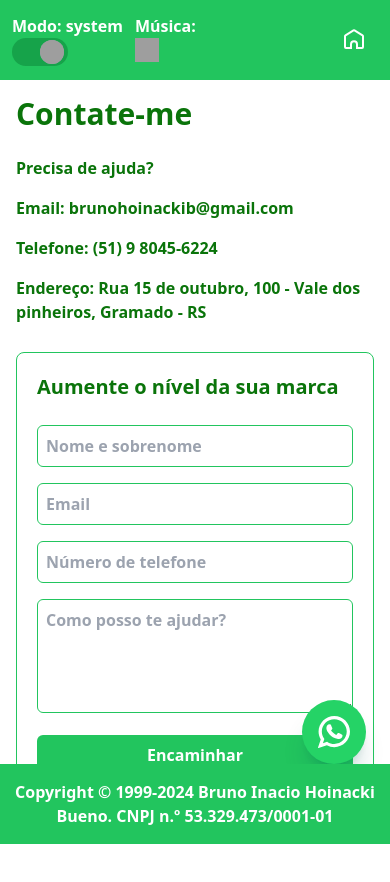
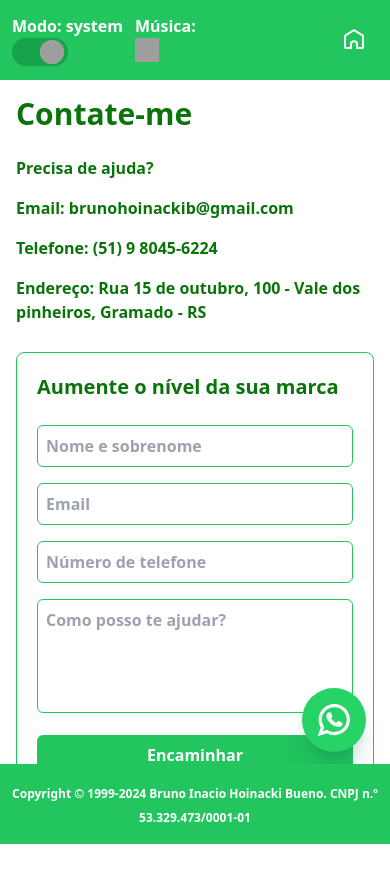
Before and after one commit to BrunoHoinacki/portifolio-bhb, a Nuxt app: page /contato in a window 390 px wide. Shown: the top 882 px of the page. Built offline with nearby package versions, Linux system fonts and the light colour scheme; grey boxes are pictures that could not be loaded.

Commit message:
[Fix] posicao botao whats

```diff
--- a/components/AppFooter.vue
+++ b/components/AppFooter.vue
@@ -1,10 +1,10 @@
 <template>
     <div>
-        <WhatsappCTA class="animate__animated animate__slideInRight" />
+        <WhatsappCTA class="animate__animated animate__slideInRight pb-3" />
         <footer
             class="fixed bottom-0 left-0 w-full bg-green-500 text-white py-4 text-center animate__animated animate__slideInUp">
             <div class="container mx-auto">
-                <span>
+                <span class="lg:text-lg text-xs">
                     <a href="https://linkedin.com/in/brunohoinackib" target="_blank">Copyright © 1999-2024 Bruno Inacio
                         Hoinacki Bueno. CNPJ n.º 53.329.473/0001-01 </a>
                 </span>
--- a/pages/contato.vue
+++ b/pages/contato.vue
@@ -12,7 +12,7 @@
                 <p class="mb-4">Endereço: Rua 15 de outubro, 100 - Vale dos pinheiros, Gramado - RS</p>
             </div>
             <div class="w-full md:w-1/2">
-                <div class=" border border-green-500 p-5 md:p-6 rounded-lg">
+                <div class=" border border-green-500 p-5 mb-4 mb:mb-0 md:p-6 rounded-lg">
                     <h3 class="text-xl md:text-3xl font-semibold mb-6">Aumente o nível da sua marca</h3>
                     <form class="space-y-4" action="https://formsubmit.co/brunohoinackib@gmail.com" method="POST">
                         <input type="hidden" name="_captcha" value="false">
```
